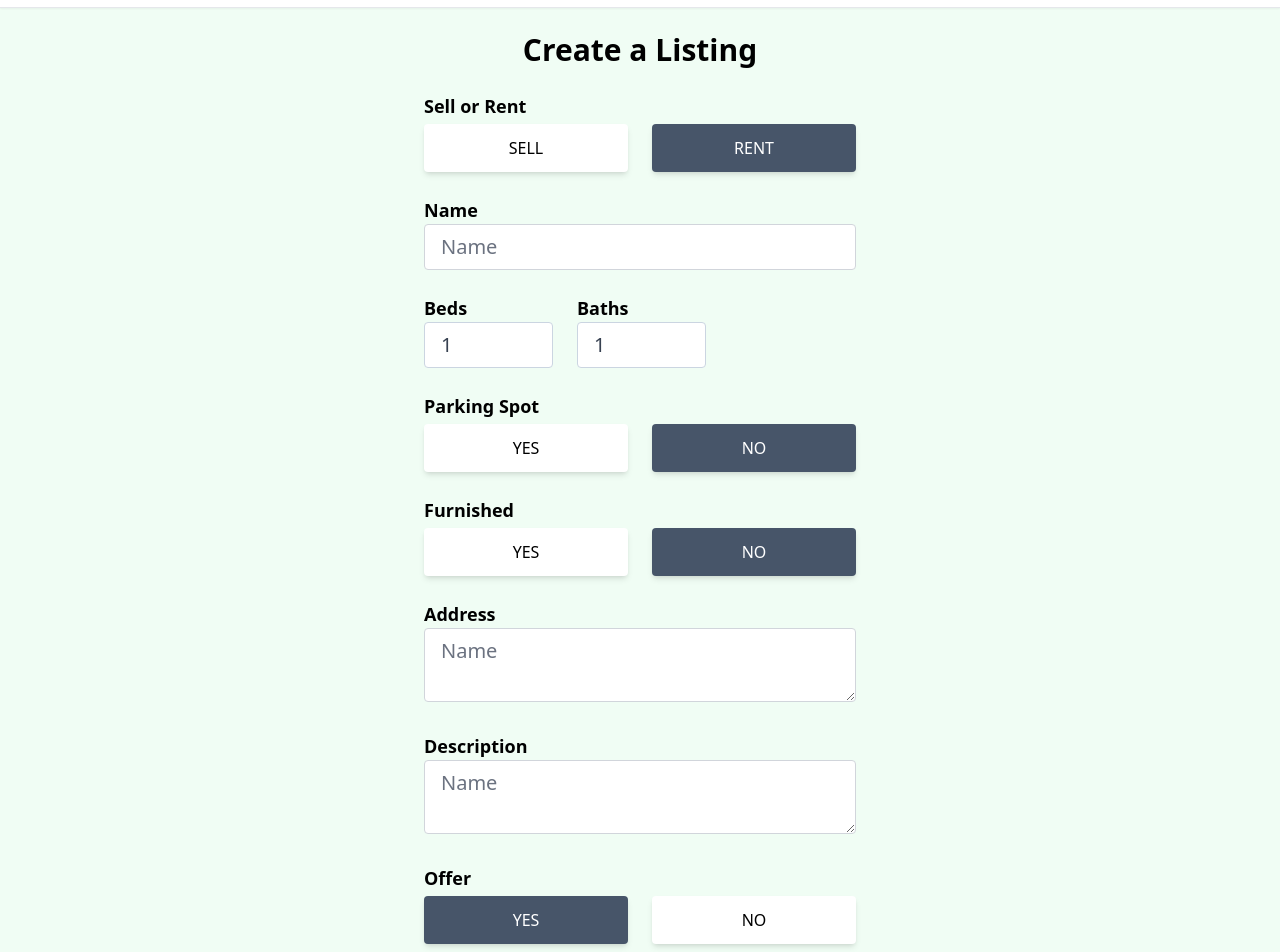
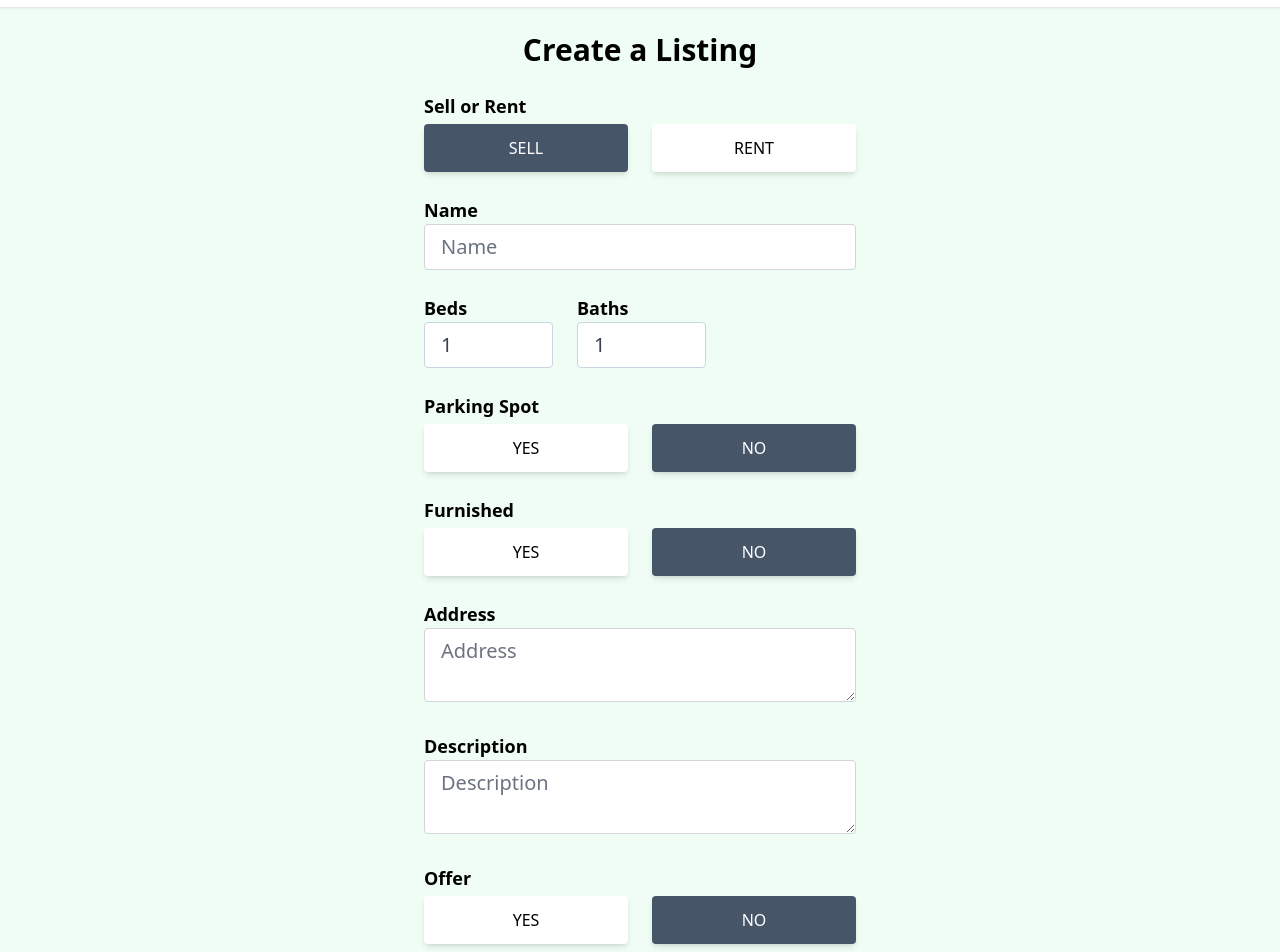
Before and after one commit to Niko-Cloud/Real--Estate-Web, a React (Create React App) app: page /create-listing in a window 1280 px wide. Shown: the part 40-992 px from the top of the page. Built offline with nearby package versions, Linux system fonts and the light colour scheme; no server answers; sample sign-in values are in the browser's storage.

Commit message:
Create Functionality in Listing Page With Firebase And Geocod API Keys For lat and lng

```diff
--- a/src/App.js
+++ b/src/App.js
@@ -25,7 +25,9 @@ function App() {
                   <Route path="/sign-in" element={<SignIn/>}/>
                   <Route path="/sign-up" element={<SignUp/>}/>
                   <Route path="/forgot-password" element={<ForgotPassword />}/>
-                  <Route path="/create-listing" element={<CreateListing/>}/>
+                  <Route path="/create-listing" element={<PrivateRoute/>}>
+                      <Route path="/create-listing" element={<CreateListing/>}/>
+                  </Route>
               </Routes>
           </Router>
           <ToastContainer
--- a/src/pages/CreateListing.jsx
+++ b/src/pages/CreateListing.jsx
@@ -1,7 +1,18 @@
 import React, {useState} from 'react';
-import Offers from "./Offers";
+import Spinner from "../Components/Spinner";
+import {toast} from "react-toastify";
+import {getStorage, ref, uploadBytesResumable, getDownloadURL} from "firebase/storage"
+import {getAuth} from "firebase/auth";
+import {v4 as uuidv4} from "uuid"
+import {serverTimestamp, addDoc, collection} from "firebase/firestore";
+import {db} from "../firebase"
+import {useNavigate} from "react-router";
 
 const CreateListing = () => {
+    const navigate = useNavigate()
+    const auth = getAuth()
+    const [geolocationEnabled, setgeolocationEnabled] = useState(true)
+    const [loading,setLoading] = useState(false)
     const [formData,setformData]=useState({
         type: "rent",
         name: "",
@@ -11,28 +22,151 @@ const CreateListing = () => {
         furnished: false,
         address:"",
         description:"",
-        offer:true,
+        offer:false,
         regularPrice: 0,
-        discountedPrice: 0
+        discountedPrice: 0,
+        latitude:0,
+        longitude:0,
+        images: {}
     })
 
-    const {type, name, bedrooms, bathrooms, parking, furnished, address, description, offer, regularPrice, discountedPrice} = formData
+    const {type, name, bedrooms, bathrooms, parking, furnished, address, description, offer, regularPrice, discountedPrice, latitude, longitude, images} = formData
 
-    function onChange() {
+    function onChange(e){
+        let boolean = null
+        if(e.target.value === "true"){
+            boolean = true
+        }
+        if(e.target.value === "false"){
+            boolean = false
+        }
+        if(e.target.files){
+            setformData((prevState) =>({
+                ...prevState,
+                images: e.target.files
+            }))
+        }
+        if(!e.target.files){
+            setformData((prevState) =>({
+                ...prevState,
+                [e.target.id]: boolean ?? e.target.value
+            }))
+        }
+    }
 
+    const onSubmit = async (e) => {
+        e.preventDefault()
+        setLoading(true)
+        if (+discountedPrice >= +regularPrice) {
+            setLoading(false)
+            toast.error("Regular Price Should Have Higher Than Discounted Price")
+        }
+        if (images.length > 6) {
+            setLoading(false)
+            toast.error("Maximum images are 6")
+        }
+
+        let geolocation = {}
+        if(geolocationEnabled){
+            const Geocodio = require('geocodio-library-node');
+            const geocoder = new Geocodio('5c66bfc6e556feb5363a66acc5f3e7c6ca5566b');
+
+            geocoder.geocode({address})
+                .then(response => {
+                    console.log(response.results[0]);
+                    geolocation.lat = response.results?.address.response.results[0].location.lat ?? 0
+                    geolocation.lng = response.results?.address.response.results[0].location.lng ?? 0
+
+                    if(response.results.address.response.error === "Could not geocode address. Postal code or city required."){
+                        setLoading(false)
+                        toast.error("Please Enter The Correct Address")
+                    }
+                })
+                .catch(err => {
+                        console.error(err);
+                    }
+                );
+        }else{
+            geolocation.lat = latitude
+            geolocation.lng = longitude
+        }
+
+        const storeImage = async (image) => {
+            return new Promise((resolve,reject)=>{
+                const storage = getStorage()
+                const filename = `${auth.currentUser.uid}-${image.name}-${uuidv4()}`
+                const storageRef = ref(storage, filename)
+                const uploadTask = uploadBytesResumable(storageRef, image);
+                uploadTask.on('state_changed',
+                    (snapshot) => {
+                        // Observe state change events such as progress, pause, and resume
+                        // Get task progress, including the number of bytes uploaded and the total number of bytes to be uploaded
+                        const progress = (snapshot.bytesTransferred / snapshot.totalBytes) * 100;
+                        console.log('Upload is ' + progress + '% done');
+                        switch (snapshot.state) {
+                            case 'paused':
+                                console.log('Upload is paused');
+                                break;
+                            case 'running':
+                                console.log('Upload is running');
+                                break;
+                        }
+                    },
+                    (error) => {
+                        // Handle unsuccessful uploads
+                        reject(error)
+                    },
+                    () => {
+                        // Handle successful uploads on complete
+                        // For instance, get the download URL: https://firebasestorage.googleapis.com/...
+                        getDownloadURL(uploadTask.snapshot.ref).then((downloadURL) => {
+                            resolve('File available at', downloadURL);
+                        });
+                    }
+                );
+            })
+        }
+
+        const imgUrls = await Promise.all(
+            [...images]
+                .map((image)=>storeImage(image)))
+                .catch((error)=>{
+                setLoading(false)
+                toast.error("Images not Uploaded")
+            });
+
+
+        const formDataCopy = {
+            ...formData,
+            imgUrls,
+            geolocation,
+            timestamp : serverTimestamp()
+        }
+        delete formDataCopy.images
+        !formDataCopy.offer && delete formDataCopy.discountedPrice;
+        delete formDataCopy.latitude
+        delete formDataCopy.longitude
+        const docRef = await addDoc(collection(db,"listings"), formDataCopy)
+        setLoading(false)
+        toast.success("Data Successfully Added")
+        navigate(`/category/${formDataCopy.type}/${docRef.id}`)
+    }
+
+    if(loading){
+        return <Spinner/>
     }
 
     return (
         <main className="max-w-md px-2 mx-auto">
             <h1 className="text-3xl font-bold text-center mt-6">Create a Listing</h1>
-            <form>
+            <form onSubmit={onSubmit}>
                 <p className="text-lg mt-6 font-semibold mb-1">Sell or Rent</p>
                 <div className="flex justify-between">
-                    <button onChange={onChange} type="button" id="type" value="sale" className={`uppercase w-full shadow-md px-7 py-3 rounded font-medium tx-sm hover:shadow-lg focus:shadow-lg active:shadow-lg transition duration-200 ease-in-out mr-3 ${
+                    <button onClick={onChange} type="button" id="type" value="rent" className={`uppercase w-full shadow-md px-7 py-3 rounded font-medium tx-sm hover:shadow-lg focus:shadow-lg active:shadow-lg transition duration-200 ease-in-out mr-3 ${
+                        type === "sale" ? ("bg-white text-black") : ("bg-slate-600 text-white")
+                    }`}>sell</button>
+                    <button onClick={onChange} type="button" id="type" value="sale" className={`uppercase w-full shadow-md px-7 py-3 rounded font-medium tx-sm hover:shadow-lg focus:shadow-lg active:shadow-lg transition duration-200 ease-in-out ml-3 ${
                         type === "rent" ? ("bg-white text-black") : ("bg-slate-600 text-white")
-                    }`}>sell</button>
-                    <button onChange={onChange} type="button" id="type" value="sale" className={`uppercase w-full shadow-md px-7 py-3 rounded font-medium tx-sm hover:shadow-lg focus:shadow-lg active:shadow-lg transition duration-200 ease-in-out ml-3 ${
-                        type === "sale" ? ("bg-white text-black") : ("bg-slate-600 text-white")
                     }`}>rent</button>
                 </div>
                 <p className="mt-6 text-lg font-semibold">Name</p>
@@ -42,45 +176,57 @@ const CreateListing = () => {
                 <div className="flex space-x-6 mb-6">
                     <div>
                         <p className="text-lg font-semibold">Beds</p>
-                        <input type="number" id="bedrooms" value={bedrooms}  min="1" max="50" required className="w-full px-4 py-2 text-xl text-gray-700 bg-white border-slate-300 rounded transition duration-200 ease-in-out focus:text-gray-700 focus:bg-white focus:border-slate-600"/>
+                        <input onChange={onChange} type="number" id="bedrooms" value={bedrooms}  min="1" max="50" required className="w-full px-4 py-2 text-xl text-gray-700 bg-white border-slate-300 rounded transition duration-200 ease-in-out focus:text-gray-700 focus:bg-white focus:border-slate-600"/>
                     </div>
                     <div>
                         <p className="text-lg font-semibold">Baths</p>
-                        <input type="number" id="bathrooms" value={bathrooms}  min="1" max="50" required className="w-full px-4 py-2 text-xl text-gray-700 bg-white border-slate-300 rounded transition duration-200 ease-in-out focus:text-gray-700 focus:bg-white focus:border-slate-600"/>
+                        <input type="number" id="bathrooms" value={bathrooms} onChange={onChange} min="1" max="50" required className="w-full px-4 py-2 text-xl text-gray-700 bg-white border-slate-300 rounded transition duration-200 ease-in-out focus:text-gray-700 focus:bg-white focus:border-slate-600"/>
                     </div>
                 </div>
                 <p className="text-lg mt-6 font-semibold mb-1">Parking Spot</p>
                 <div className="flex justify-between">
-                    <button onChange={onChange} type="button" id="parking" value={true} className={`uppercase w-full shadow-md px-7 py-3 rounded font-medium tx-sm hover:shadow-lg focus:shadow-lg active:shadow-lg transition duration-200 ease-in-out mr-3 ${
+                    <button onClick={onChange} type="button" id="parking" value={true} className={`uppercase w-full shadow-md px-7 py-3 rounded font-medium tx-sm hover:shadow-lg focus:shadow-lg active:shadow-lg transition duration-200 ease-in-out mr-3 ${
                         !parking ? ("bg-white text-black") : ("bg-slate-600 text-white")
                     }`}>Yes</button>
-                    <button onChange={onChange} type="button" id="parking" value={false} className={`uppercase w-full shadow-md px-7 py-3 rounded font-medium tx-sm hover:shadow-lg focus:shadow-lg active:shadow-lg transition duration-200 ease-in-out ml-3 ${
+                    <button onClick={onChange} type="button" id="parking" value={false} className={`uppercase w-full shadow-md px-7 py-3 rounded font-medium tx-sm hover:shadow-lg focus:shadow-lg active:shadow-lg transition duration-200 ease-in-out ml-3 ${
                         parking ? ("bg-white text-black") : ("bg-slate-600 text-white")
                     }`}>No</button>
                 </div>
                 <p className="text-lg mt-6 font-semibold mb-1">Furnished</p>
-                <div className="flex justify-between">
-                    <button onChange={onChange} type="button" id="furnished" value={true} className={`uppercase w-full shadow-md px-7 py-3 rounded font-medium tx-sm hover:shadow-lg focus:shadow-lg active:shadow-lg transition duration-200 ease-in-out mr-3 ${
+                <div className="flex justify-betweenz">
+                    <button onClick={onChange} type="button" id="furnished" value={true} className={`uppercase w-full shadow-md px-7 py-3 rounded font-medium tx-sm hover:shadow-lg focus:shadow-lg active:shadow-lg transition duration-200 ease-in-out mr-3 ${
                         !furnished ? ("bg-white text-black") : ("bg-slate-600 text-white")
                     }`}>Yes</button>
-                    <button onChange={onChange} type="button" id="furnished" value={false} className={`uppercase w-full shadow-md px-7 py-3 rounded font-medium tx-sm hover:shadow-lg focus:shadow-lg active:shadow-lg transition duration-200 ease-in-out ml-3 ${
+                    <button onClick={onChange} type="button" id="furnished" value={false} className={`uppercase w-full shadow-md px-7 py-3 rounded font-medium tx-sm hover:shadow-lg focus:shadow-lg active:shadow-lg transition duration-200 ease-in-out ml-3 ${
                         furnished ? ("bg-white text-black") : ("bg-slate-600 text-white")
                     }`}>No</button>
                 </div>
                 <p className="mt-6 text-lg font-semibold">Address</p>
                 <div>
-                    <textarea type="text" id="address" value={address} onChange={onChange} placeholder="Name" required className="w-full rounded px-4 py-2 text-xl text-gray-700 bg-white border border-gray-300 transition duration-200 ease-in-out focus:text-gray-700 focus:bg-white focus:border-slate-600 mb-6"/>
+                    <textarea type="text" id="address" value={address} onChange={onChange} placeholder="Address" required className="w-full rounded px-4 py-2 text-xl text-gray-700 bg-white border border-gray-300 transition duration-200 ease-in-out focus:text-gray-700 focus:bg-white focus:border-slate-600 mb-6"/>
+                    {!geolocationEnabled && (
+                        <div className="flex space-x-6">
+                            <div>
+                                <p className="text-lg font-semibold">Latitude</p>
+                                <input type="number" id="latitude" value={latitude} onchage={onChange} min="-90" max="90" className="w-full rounded px-4 py-2 text-xl text-gray-700 bg-white border border-gray-300 transition duration-200 ease-in-out focus:text-gray-700 focus:bg-white focus:border-slate-600 mb-6"/>
+                            </div>
+                            <div >
+                                <p className="text-lg font-semibold">Longitude</p>
+                                <input type="number" id="longitude" value={longitude} onchage={onChange} min="-180" max="180" className="w-full rounded px-4 py-2 text-xl text-gray-700 bg-white border border-gray-300 transition duration-200 ease-in-out focus:text-gray-700 focus:bg-white focus:border-slate-600 mb-6"/>
+                            </div>
+                        </div>
+                    )}
                 </div>
                 <p className="text-lg font-semibold">Description</p>
                 <div>
-                    <textarea type="text" id="description" value={description} onChange={onChange} placeholder="Name" required className="w-full rounded px-4 py-2 text-xl text-gray-700 bg-white border border-gray-300 transition duration-200 ease-in-out focus:text-gray-700 focus:bg-white focus:border-slate-600 mb-6"/>
+                    <textarea type="text" id="description" value={description} onChange={onChange} placeholder="Description" required className="w-full rounded px-4 py-2 text-xl text-gray-700 bg-white border border-gray-300 transition duration-200 ease-in-out focus:text-gray-700 focus:bg-white focus:border-slate-600 mb-6"/>
                 </div>
                 <p className="text-lg font-semibold mb-1">Offer</p>
                 <div className="flex justify-between">
-                    <button onChange={onChange} type="button" id="offer" value={true} className={`uppercase w-full shadow-md px-7 py-3 rounded font-medium tx-sm hover:shadow-lg focus:shadow-lg active:shadow-lg transition duration-200 ease-in-out mr-3 ${
+                    <button onClick={onChange} type="button" id="offer" value={true} className={`uppercase w-full shadow-md px-7 py-3 rounded font-medium tx-sm hover:shadow-lg focus:shadow-lg active:shadow-lg transition duration-200 ease-in-out mr-3 ${
                         !offer ? ("bg-white text-black") : ("bg-slate-600 text-white")
                     }`}>Yes</button>
-                    <button onChange={onChange} type="button" id="offer" value={false} className={`uppercase w-full shadow-md px-7 py-3 rounded font-medium tx-sm hover:shadow-lg focus:shadow-lg active:shadow-lg transition duration-200 ease-in-out ml-3 ${
+                    <button onClick={onChange} type="button" id="offer" value={false} className={`uppercase w-full shadow-md px-7 py-3 rounded font-medium tx-sm hover:shadow-lg focus:shadow-lg active:shadow-lg transition duration-200 ease-in-out ml-3 ${
                         offer ? ("bg-white text-black") : ("bg-slate-600 text-white")
                     }`}>No</button>
                 </div>
```
Also changed, not shown: package.json (+7 -0 lines), 1 other file (tests, documents, lock files or other folders).
